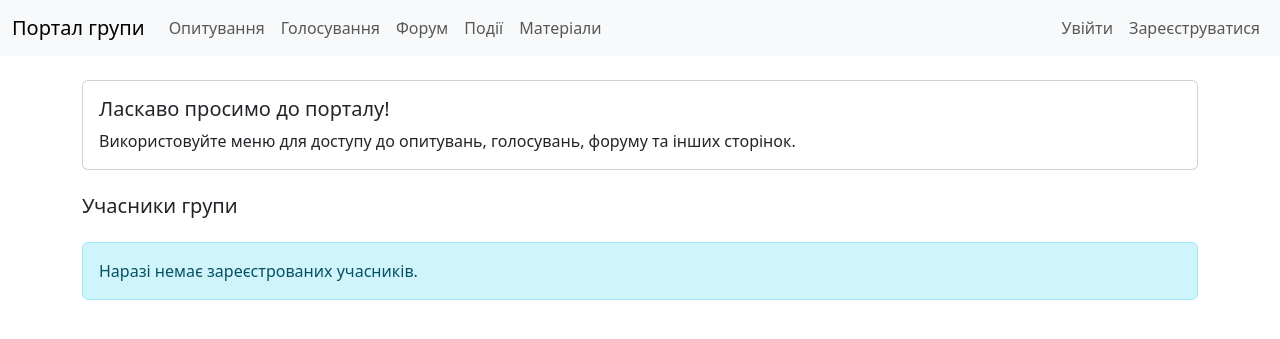
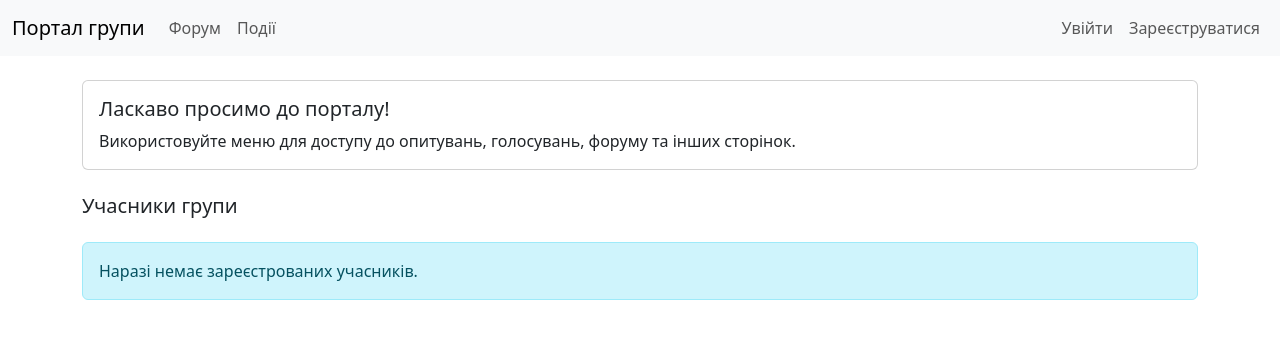
Before and after one commit to avierkin03/GroupPortal_MndThrsd, a Django app: template templates/core/group_profile.html in a window 1280 px wide. Shown: the top 339 px of the page. Run offline with Django 3.2, Linux system fonts and the light colour scheme; the template is opened without the code that fills it, so the values that code supplies are empty.

Commit message:
fixed some bugs

```diff
--- a/forum/models.py
+++ b/forum/models.py
@@ -5,12 +5,12 @@ from django.contrib.auth.models import User
 class Topic(models.Model):
     title = models.CharField(max_length=200)
     descripton = models.TextField()
-    creator = models.ForeignKey(User, on_delete=models.CASCADE, related_name="creator")
+    creator = models.ForeignKey(User, on_delete=models.CASCADE, related_name="topics")
     created_time = models.DateTimeField()
 
 #Пост користувача в якомусь опитуванні
 class Post(models.Model):
     topic = models.CharField(max_length=200)
     content = models.TextField()
-    creator = models.ForeignKey(User, on_delete=models.CASCADE, related_name="creator")
+    creator = models.ForeignKey(User, on_delete=models.CASCADE, related_name="posts")
     created_time = models.DateTimeField()
--- a/group_portal/urls.py
+++ b/group_portal/urls.py
@@ -24,5 +24,6 @@ urlpatterns = [
     path('', include("core.urls")),
     path('events/', include("events.urls")),
     path('forum/', include("forum.urls")),
+    path('portfolio/', include("portfolio.urls")),
     path('accounts/', include('django.contrib.auth.urls')),  # Для login/logout
 ] + static(settings.MEDIA_URL, document_root=settings.MEDIA_ROOT)
--- a/templates/base.html
+++ b/templates/base.html
@@ -28,19 +28,10 @@
             <div class="collapse navbar-collapse" id="navbarNav">
                 <ul class="navbar-nav me-auto">
                     <li class="nav-item">
-                        <a class="nav-link" href="#">Опитування</a>
-                    </li>
-                    <li class="nav-item">
-                        <a class="nav-link" href="#">Голосування</a>
-                    </li>
-                    <li class="nav-item">
                         <a class="nav-link" href="#">Форум</a>
                     </li>
                     <li class="nav-item">
                         <a class="nav-link" href="#">Події</a>
-                    </li>
-                    <li class="nav-item">
-                        <a class="nav-link" href="#">Матеріали</a>
                     </li>
                 </ul>
                 <ul class="navbar-nav">
--- a/templates/core/user_profile.html
+++ b/templates/core/user_profile.html
@@ -14,7 +14,7 @@
         <div class="card-footer">
             <p><strong>Роль:</strong> {{ profile.get_role_display }}</p>
             <p><strong>Біографія:</strong> {{ profile.bio|linebreaks|default:"Біографія відсутня" }}</p>
-            <a href="#" class="btn btn-primary">Переглянути моє портфоліо</a>
+            <a href="{% url 'portfolio:portfolio_list' %}" class="btn btn-primary">Переглянути моє портфоліо</a>
             <a href="{% url 'core:user_profile_edit' %}" class="btn btn-secondary">Редагувати профіль</a>
         </div>
     </div>
```
Also changed, not shown: static/media/avatars/admin_avatar.png (added), static/media/group_logos/group_profile_logo_s1qtkwG.jpg (added).
